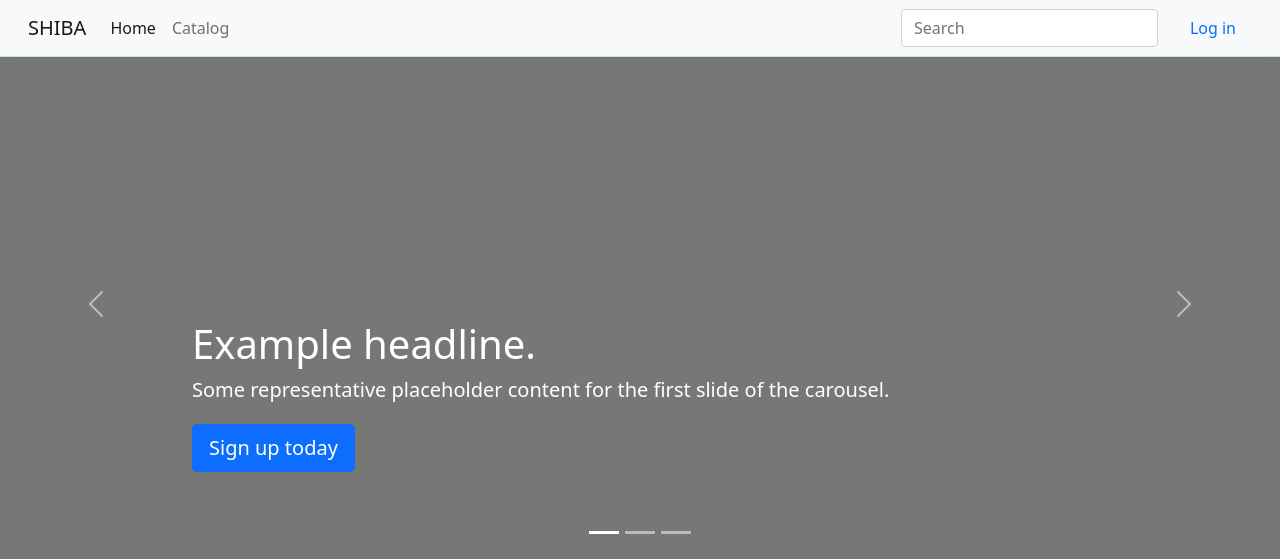
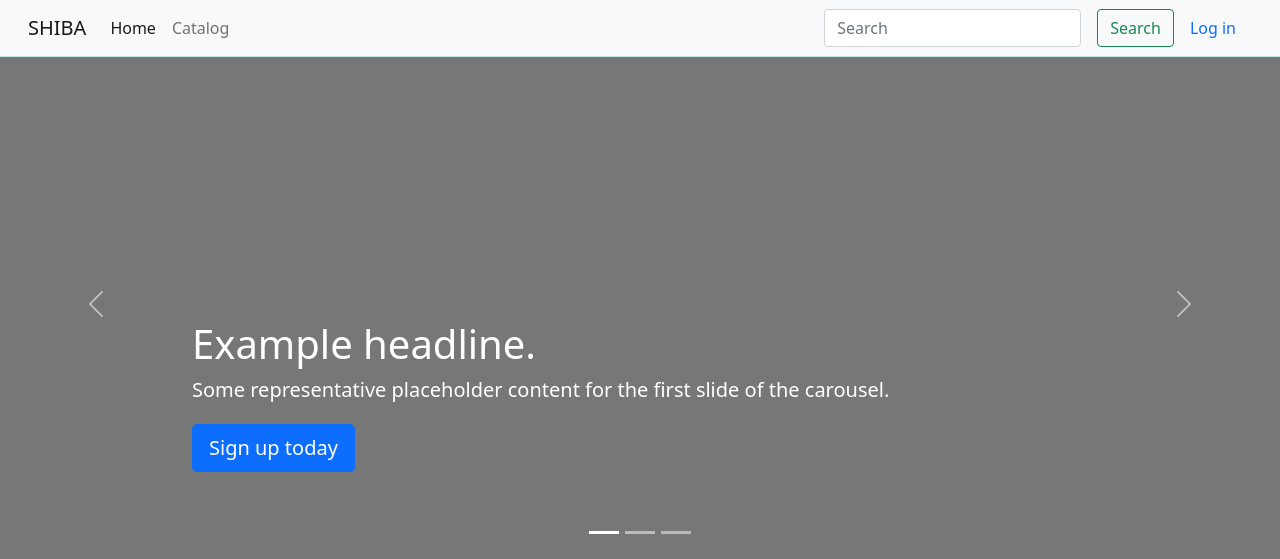
Before and after one commit to yhagus/shiba-petshop, a PHP site: page /index.php in a window 1280 px wide. Shown: the top 559 px of the page. Run offline with PHP 8.4, Linux system fonts and the light colour scheme; some libraries are stand-ins or nearby versions.

Commit message:
update navbar.php

```diff
--- a/navbar.php
+++ b/navbar.php
@@ -25,10 +25,10 @@ if (isset($_SESSION['id'])){
                     <a class="nav-link" id="catalog" href="/shiba-petshop/catalog.php">Catalog</a>
                 </li>
             </ul>
-            <form class="d-flex">
-                <input class="form-control me-3" type="search" placeholder="Search">
-                <!--                <button class="btn btn-outline-success" type="submit">Search</button>-->
-            </form>
+            <form action="search.php" method="get" class="d-flex">
+                    <input class="form-control me-3" type="text" name="cari" placeholder="Search" >
+                    <button class="btn btn-outline-success" type="submit">Search</button>
+                </form>
             <?php
             if (isset($_SESSION['id'])){?>
                 <div class="flex-shrink-0 dropdown mx-3">
```
